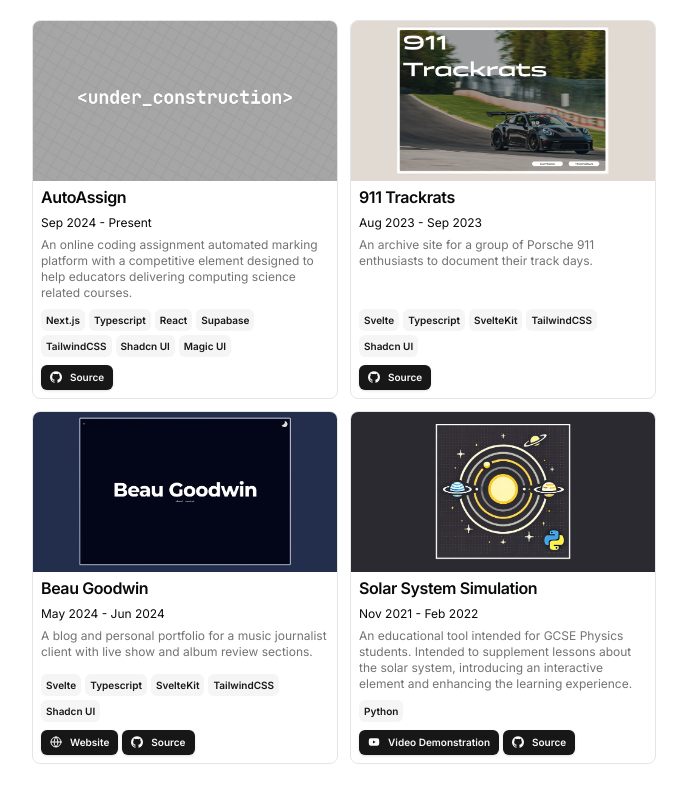
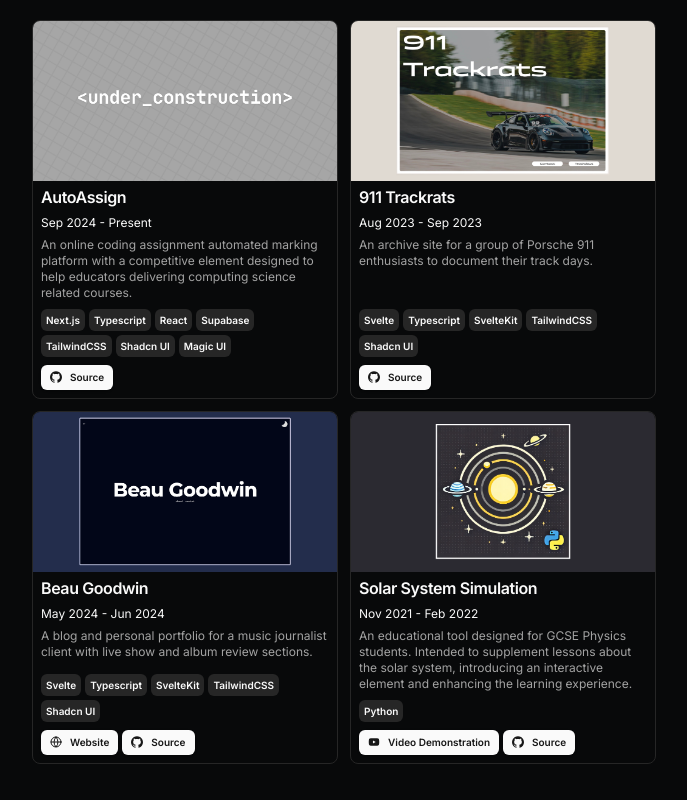
Before and after one commit to Illogicalll/PortfolioWebsite, a Next.js app: page / in a window 1280 px wide. Shown: the part 1372-2172 px from the top of the page, without its empty margins (296-983 px from the left). Built offline with nearby package versions, Linux system fonts and the light colour scheme.

Commit message:
new cv, dark mode default

```diff
--- a/src/app/layout.tsx
+++ b/src/app/layout.tsx
@@ -58,10 +58,10 @@ export default function RootLayout({
       <body
         className={cn(
           "min-h-screen bg-background font-sans antialiased max-w-2xl mx-auto py-12 sm:py-24 px-6",
-          fontSans.variable
+          fontSans.variable,
         )}
       >
-        <ThemeProvider attribute="class" defaultTheme="light">
+        <ThemeProvider attribute="class" defaultTheme="dark">
           <TooltipProvider delayDuration={0}>
             {children}
             <Navbar />
--- a/src/data/resume.tsx
+++ b/src/data/resume.tsx
@@ -215,7 +215,7 @@ export const DATA = {
       dates: "Nov 2021 - Feb 2022",
       active: true,
       description:
-        "An educational tool intended for GCSE Physics students. Intended to supplement lessons about the solar system, introducing an interactive element and enhancing the learning experience.",
+        "An educational tool designed for GCSE Physics students. Intended to supplement lessons about the solar system, introducing an interactive element and enhancing the learning experience.",
       technologies: ["Python"],
       links: [
         {
```
Also changed, not shown: 1 other file (tests, documents, lock files or other folders).
